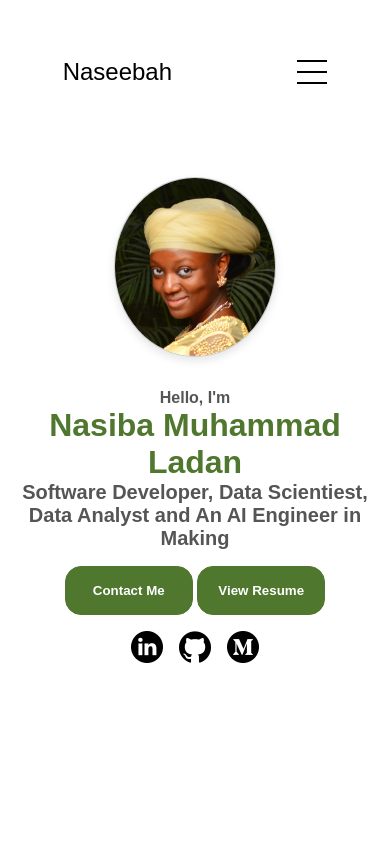
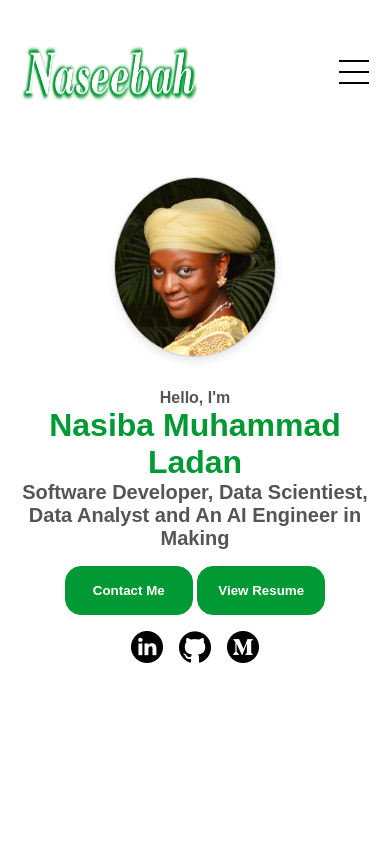
Before and after one commit to ladannasiba/portfolio-website, a plain HTML site: page index.html in a window 390 px wide. Shown: the top 844 px of the page. Drawn offline with Linux system fonts and the light colour scheme; a web font is replaced by a local one.

Commit message:
color changed

```diff
--- a/index.html
+++ b/index.html
@@ -10,7 +10,7 @@
 <body>
     <nav id="desktop-nav">
         <div class="logo">
-          <img src=".\assets\Naseebah.jpg" alt="logo">
+          <img src=".\assets\NasyGreen.png" alt="logo">
         </div>
         <div>
             <ul class="nav-links">
@@ -22,7 +22,9 @@
         </div>
     </nav>
     <nav id="hamburger-nav">
-        <div class="logo">Naseebah</div>
+      <div class="logo">
+        <img src=".\assets\NasyGreen.png" alt="logo">
+      </div>
         <div class="hamburger-menu">
             <div class="hamburger-icon" onclick="toggleMenu()">
                 <span></span>
--- a/mediaqueries.css
+++ b/mediaqueries.css
@@ -13,7 +13,7 @@
   }
 
   @media screen and (max-width: 1200px) {
-    #desktop-nav {
+    #desktop-nav{
       display: none;
     }
     #hamburger-nav {
@@ -78,9 +78,12 @@
     .experience-sub-title {
       font-size: 1.25rem;
     }
-    .logo {
-      font-size: 1.5rem;
+    .logo img {
+      width: 60%;
+      height: 40%;
+      margin-top: 15%;
     }
+
     .nav-links {
       flex-direction: column;
       gap: 0.5rem;
--- a/style.css
+++ b/style.css
@@ -33,16 +33,17 @@ nav,
   display: flex;
 }
 
-nav {
-  justify-content: space-around;
+nav, .logo {
+  justify-content: space-evenly;
   align-items: center;
   height: 17vh;
 }
 
 .nav-links {
-  gap: 2rem;
+
+  gap: 1rem;
   list-style: none;
-  font-size: 1.5rem;
+  font-size: 1.8rem;
 }
 
 a {
@@ -58,8 +59,10 @@ a:hover {
   text-decoration-color: rgb(181, 181, 181);
 }
 
-.logo {
-  font-size: 2rem;
+.logo img {
+  width: 70%;
+  height: 70%;
+  margin-top: 5%;
 }
 
 .logo:hover {
@@ -205,12 +208,12 @@ section {
 .title {
   font-size: 3rem;
   text-align: center;
-  color: #4f772d;
+  color: #009933;
 }
 .title-2{
   font-size: 2rem;
   text-align: center;
-  color: #4f772d;
+  color: #009933;
   padding-top: 25px;
 }
 
@@ -234,7 +237,7 @@ section {
   display: flex;
   justify-content: center;
   gap: 1rem;
-  color: #4f772d;
+  color: #009933;
   margin-top: 15px;
 }
 
@@ -244,23 +247,23 @@ section {
   padding: 1rem;
   width: 8rem;
   border-radius: 1rem;
-  color: #4f772d;
+  color: #009933;
 }
 
 .btn-color-1,
 .btn-color-2 {
-  border: #4f772d 0.1rem solid;
+  border: #009933 0.1rem solid;
 }
 
 .btn-color-1:hover,
 .btn-color-2:hover {
   cursor: pointer;
-  color: #4f772d;
+  color: #009933;
 }
 
 .btn-color-1,
 .btn-color-2 {
-  background: #4f772d;
+  background: #009933;
   color: white;
 }
 
@@ -321,7 +324,7 @@ section {
   border: 1px solid #ccc;
   box-shadow: 0 4px 8px rgba(0, 0, 0, 0.1);
   text-align: center;
-  color: #4f772d;
+  color: #009933;
 }
 
 .section-container {
```
Also changed, not shown: assets/Nasy.png (added), assets/NasyGreen.png (added).
